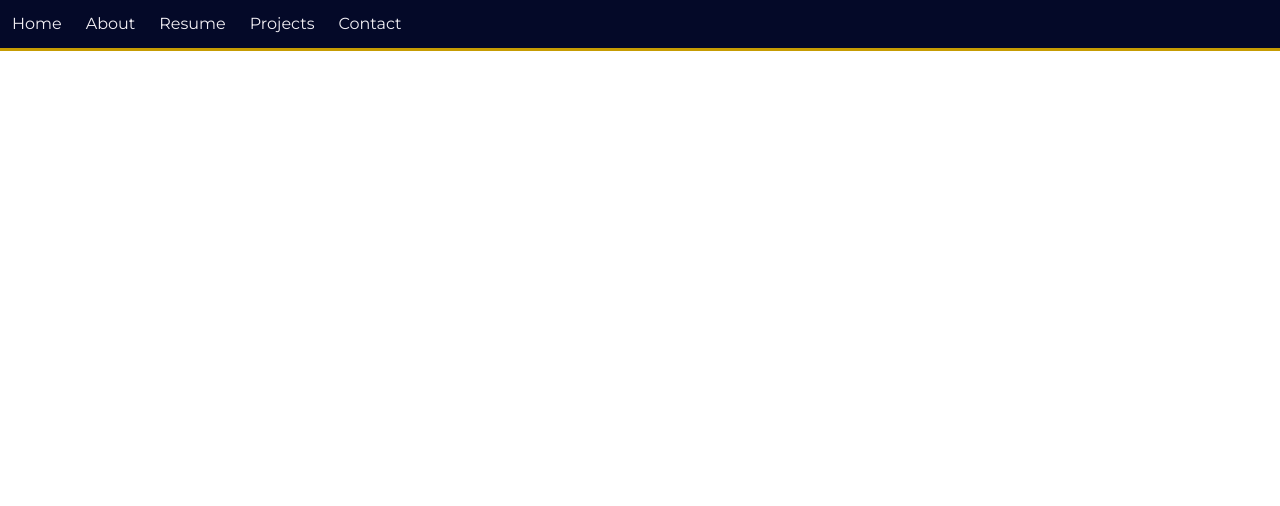
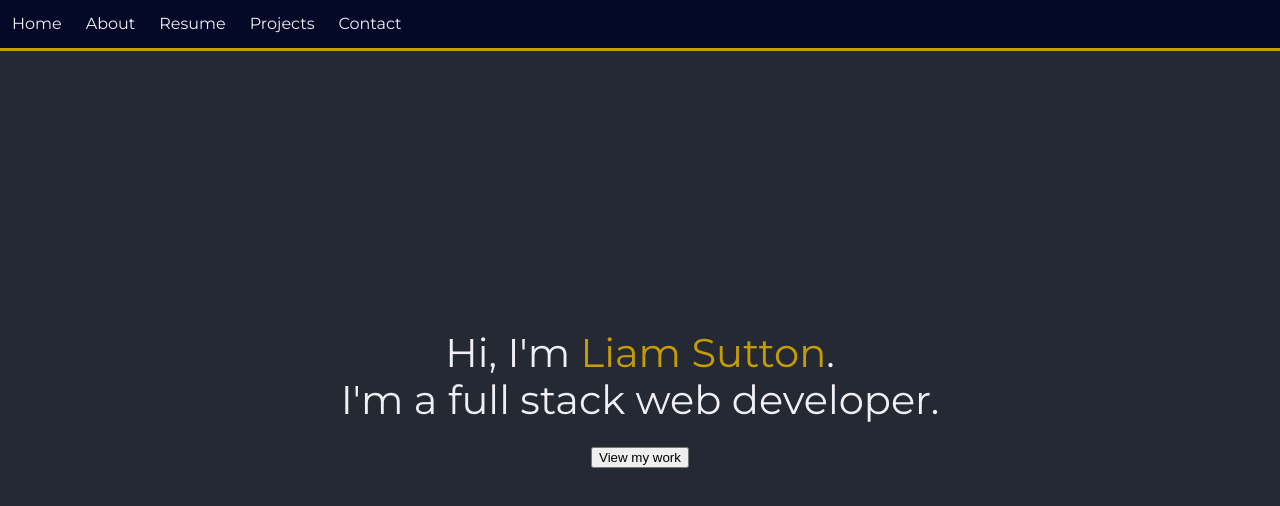
Before and after one commit to curm90/portfolio, a React (Create React App) app: page / in a window 1280 px wide. Shown: the top 506 px of the page. Built offline with nearby package versions, Linux system fonts and the light colour scheme; a web font is replaced by a local one.

Commit message:
add header

```diff
--- a/src/App.js
+++ b/src/App.js
@@ -1,10 +1,12 @@
 import React from 'react';
 import Navigation from './components/Navigation';
+import Header from './components/Header';
 
 function App() {
   return (
     <div className='App'>
       <Navigation />
+      <Header />
     </div>
   );
 }
--- /dev/null
+++ b/src/components/Header.js
@@ -0,0 +1,17 @@
+import React from 'react';
+
+const Header = () => (
+  <section id='header' className='header-container'>
+    <div className='header-welcome-message'>
+      <h3 className='intro'>
+        Hi, I&apos;m <span className='name'>Liam Sutton</span>.
+      </h3>
+      <h3 className='intro'>I&apos;m a full stack web developer.</h3>
+      <a href='#projects'>
+        <button className='button'>View my work</button>
+      </a>
+    </div>
+  </section>
+);
+
+export default Header;
--- /dev/null
+++ b/src/styles/components/_header.scss
@@ -0,0 +1,17 @@
+.header-container {
+  height: 100vh;
+  @include flex(column, center, center);
+  background: #252934;
+}
+
+.header-welcome-message {
+  padding: $m-size;
+  height: 15rem;
+  @include flex(column, space-evenly, center);
+  font-size: $xl-size;
+  color: #f2eff4;
+}
+
+.name {
+  color: $primary;
+}
--- a/src/styles/styles.scss
+++ b/src/styles/styles.scss
@@ -8,3 +8,4 @@
 @import './components/hamburger';
 @import './components/sideDrawer';
 @import './components/backdrop';
+@import './components/header';
```
